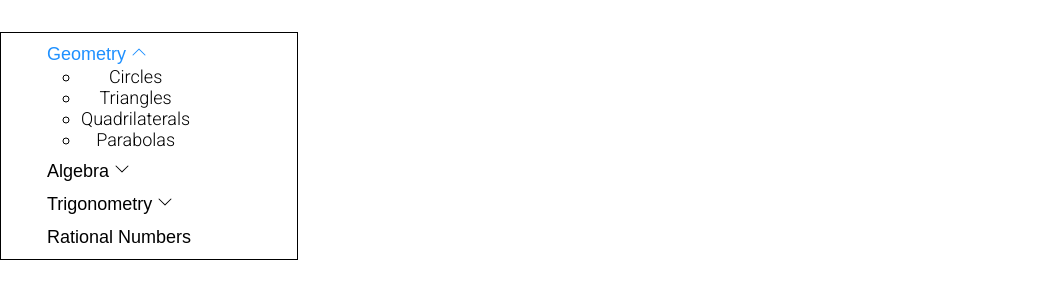
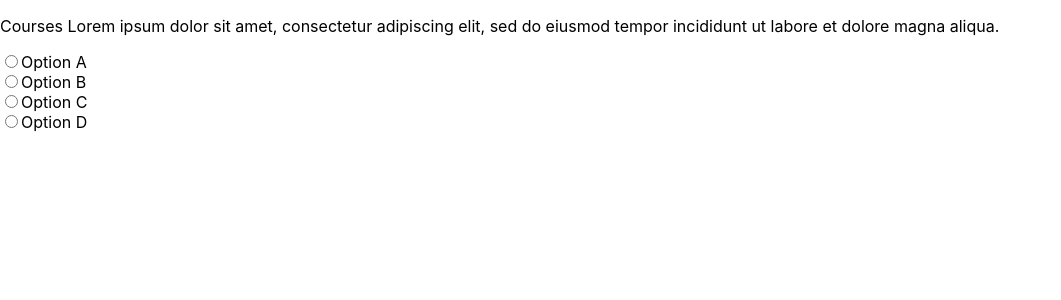
Before and after one commit to Samarthya2912/A4U_Frontend, a React (Create React App) app: page / in a window 1280 px wide. Shown: the top 300 px of the page, without its empty margins (0-1061 px from the left). Built offline with nearby package versions, Linux system fonts and the light colour scheme.

Commit message:
Quiz Problem component

```diff
--- /dev/null
+++ b/src/components/QuizSection.js
@@ -0,0 +1,40 @@
+import React from 'react'
+import { useState } from 'react'
+import quiz_problems from '../data/quiz_problems'
+
+const Problem = (props) => {
+    const [marked, setMarked] = useState(1000);
+
+    return (
+        <div>
+            <p style={{ display: "flex", alignItems: "flex-start" }}>{props.question}</p>
+            <div>
+                {
+                    props.options.map((opt, index) => {
+                        return (
+                        <div key={index} style={{
+                            display: "flex", alignItems: "flex-start"
+                        }}>
+                            <input onClick={() => { setMarked(index) }} checked={index === marked} type="radio" key={index} /><span>{opt}</span>
+                        </div>)
+                    })
+                }
+            </div>
+        </div>
+    )
+}
+
+
+const QuizSection = () => {
+    return (
+        <div>
+            {
+                quiz_problems.map((problem, index) => {
+                    return <Problem key={index} {...problem} />
+                })
+            }
+        </div>
+    )
+}
+
+export default QuizSection
--- /dev/null
+++ b/src/data/quiz_problems.js
@@ -0,0 +1,10 @@
+const quiz_problems = [
+    {
+        question: "Courses Lorem ipsum dolor sit amet, consectetur adipiscing elit, sed do eiusmod tempor incididunt ut labore et dolore magna aliqua. ",
+        options: ["Option A","Option B","Option C","Option D"],
+        correct_option: 2,
+        explanation: "Courses Lorem ipsum dolor sit amet, consectetur adipiscing elit, sed do eiusmod tempor incididunt ut labore et dolore magna aliqua. "
+    }
+];
+
+export default quiz_problems;
--- a/src/pages/Test.js
+++ b/src/pages/Test.js
@@ -2,13 +2,15 @@ import TopBanner from "../components/TopBanner";
 import React from 'react'
 import SubjectCarousel from "../components/SubjectCarousel";
 import CollapsibleTopicList from "../components/CollapsibleTopicList";
+import Problem from "../components/QuizSection";
 
 const Test = () => {
   return (
     <div>
         {/* <TopBanner /> */}
         {/* <SubjectCarousel /> */}
-        <CollapsibleTopicList />
+        {/* <CollapsibleTopicList /> */}
+        <Problem />
     </div>
   )
 }
```
